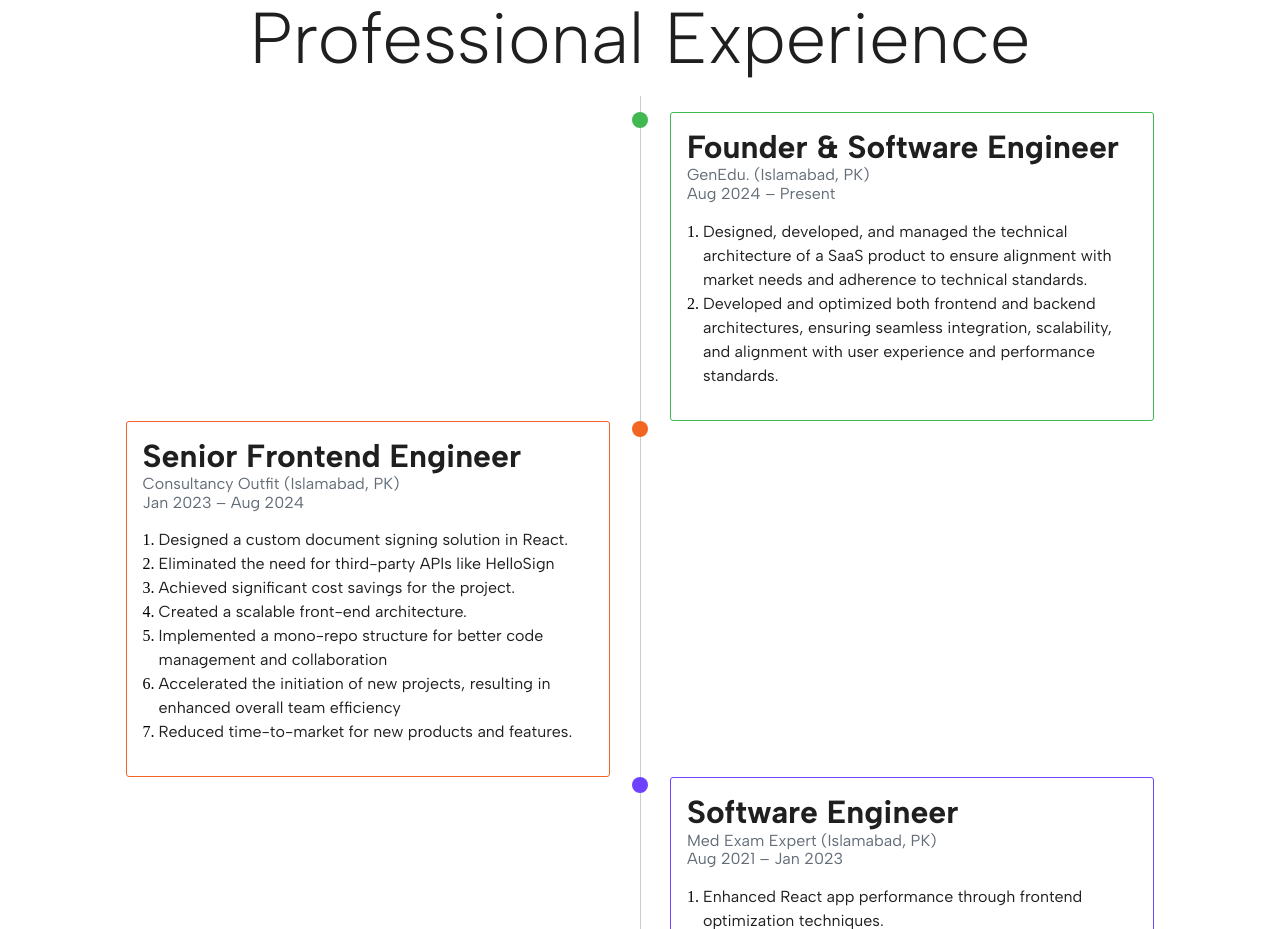
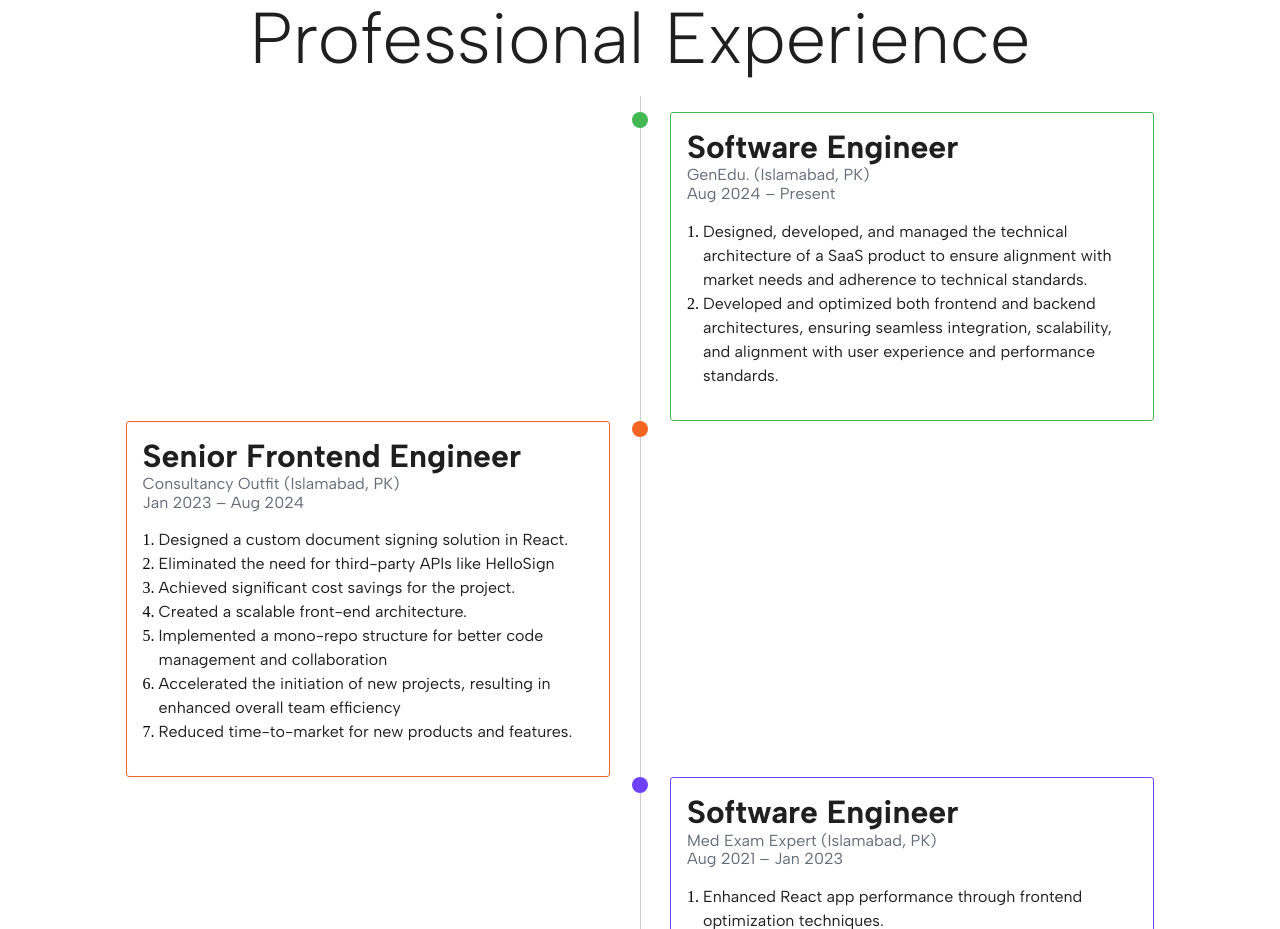
Before and after one commit to ValeedAnjum/port, a Next.js app: page / in a window 1280 px wide. Shown: the part 1540-2469 px from the top of the page. Built offline with nearby package versions, Linux system fonts and the light colour scheme.

Commit message:
Issue Fixed

```diff
--- a/src/sections/experience/index.tsx
+++ b/src/sections/experience/index.tsx
@@ -168,7 +168,7 @@ export const ExperianceSec = () => {
         />
         {/* Right */}
         <RightPanel color="#42b853">
-          <PrimaryTitle text="Founder & Software Engineer" />
+          <PrimaryTitle text="Software Engineer" />
           <SecondaryTitle text="GenEdu. (Islamabad, PK)" />
           <SecondaryTitle text="Aug 2024 – Present" />
           <PrimaryList>
```
